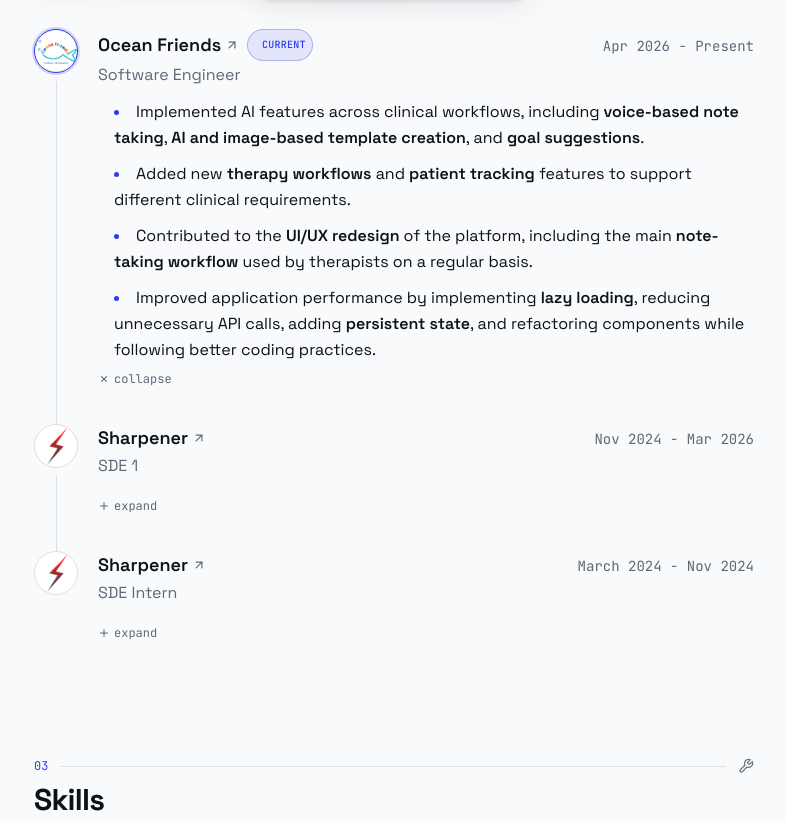
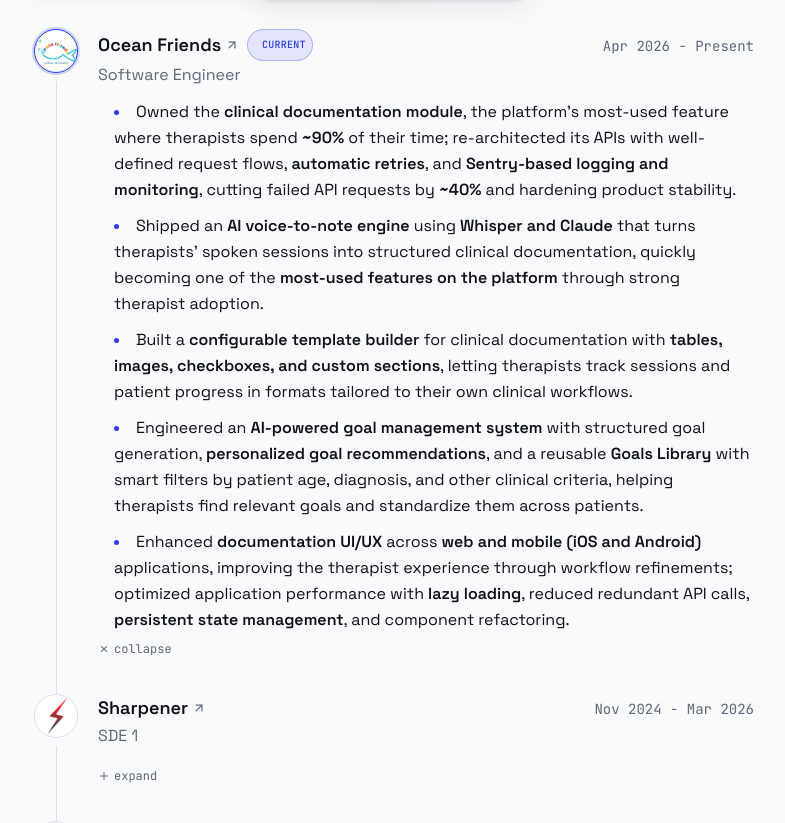
Before and after one commit to sourav0809/new-portfolio, a Next.js app: page / in a window 1280 px wide. Shown: the part 783-1606 px from the top of the page, without its empty margins (246-1031 px from the left). Built offline with nearby package versions, Linux system fonts and the light colour scheme.

Commit message:
feat: enhance resume card with detailed AI feature descriptions and improved keyword highlighting

```diff
--- a/src/components/resume-card.tsx
+++ b/src/components/resume-card.tsx
@@ -47,27 +47,36 @@ const boldify = (text: string) => {
     "API Gateway",
     "Bento Grid Layout",
     "25+",
-    "voice-based note taking",
-    "AI and image-based template creation",
-    "goal suggestions",
-    "therapy workflows",
-    "patient tracking",
-    "UI/UX redesign",
-    "note-taking workflow",
+    "~90%",
+    "~40%",
+    "clinical documentation module",
+    "automatic retries",
+    "Sentry-based logging and monitoring",
+    "AI voice-to-note engine",
+    "Whisper and Claude",
+    "most-used features on the platform",
+    "configurable template builder",
+    "tables, images, checkboxes, and custom sections",
+    "AI-powered goal management system",
+    "personalized goal recommendations",
+    "Goals Library",
+    "documentation UI/UX",
+    "web and mobile (iOS and Android)",
     "lazy loading",
-    "persistent state",
+    "persistent state management",
   ];
 
-  let result = text;
-  keywords.forEach((word) => {
-    const regex = new RegExp(`(${word})`, "gi");
-    result = result.replace(
-      regex,
-      `<span class="font-semibold text-foreground">${word}</span>`
-    );
-  });
+  // Single pass, longest first, so overlapping keywords (e.g. "Lambda" inside
+  // "AWS Lambda") don't produce nested or broken spans.
+  const pattern = Array.from(new Set(keywords))
+    .sort((a, b) => b.length - a.length)
+    .map((word) => word.replace(/[.*+?^${}()|[\]\\]/g, "\\$&"))
+    .join("|");
 
-  return result;
+  return text.replace(
+    new RegExp(`(${pattern})`, "gi"),
+    `<span class="font-semibold text-foreground">$1</span>`
+  );
 };
 interface ResumeCardProps {
   logoUrl: string;
--- a/src/data/resume.tsx
+++ b/src/data/resume.tsx
@@ -109,10 +109,11 @@ export const DATA = {
       start: "Apr 2026",
       end: "Present",
       description: `
-              • Implemented AI features across clinical workflows, including voice-based note taking, AI and image-based template creation, and goal suggestions.
-              • Added new therapy workflows and patient tracking features to support different clinical requirements.
-              • Contributed to the UI/UX redesign of the platform, including the main note-taking workflow used by therapists on a regular basis.
-              • Improved application performance by implementing lazy loading, reducing unnecessary API calls, adding persistent state, and refactoring components while following better coding practices.`,
+              • Owned the clinical documentation module, the platform’s most-used feature where therapists spend ~90% of their time; re-architected its APIs with well-defined request flows, automatic retries, and Sentry-based logging and monitoring, cutting failed API requests by ~40% and hardening product stability.
+              • Shipped an AI voice-to-note engine using Whisper and Claude that turns therapists’ spoken sessions into structured clinical documentation, quickly becoming one of the most-used features on the platform through strong therapist adoption.
+              • Built a configurable template builder for clinical documentation with tables, images, checkboxes, and custom sections, letting therapists track sessions and patient progress in formats tailored to their own clinical workflows.
+              • Engineered an AI-powered goal management system with structured goal generation, personalized goal recommendations, and a reusable Goals Library with smart filters by patient age, diagnosis, and other clinical criteria, helping therapists find relevant goals and standardize them across patients.
+              • Enhanced documentation UI/UX across web and mobile (iOS and Android) applications, improving the therapist experience through workflow refinements; optimized application performance with lazy loading, reduced redundant API calls, persistent state management, and component refactoring.`,
     },
     {
       company: "Sharpener",
```
